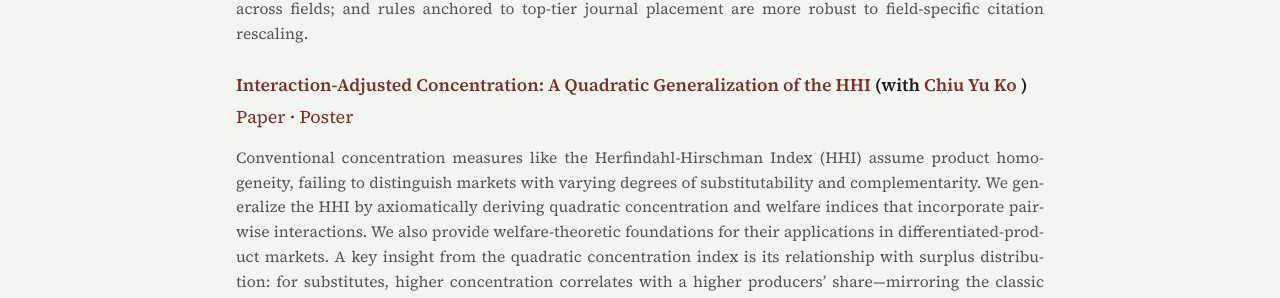
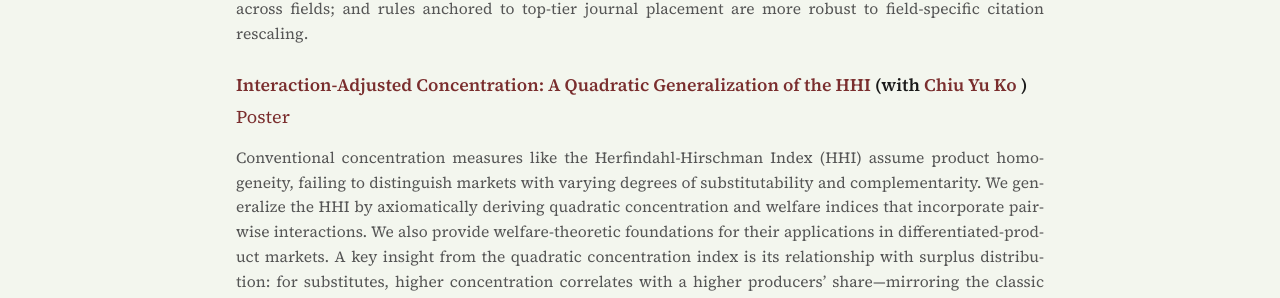
Before and after one commit to yangyi-deng/yangyi-deng.github.io, a Jekyll site: the page built from publications.html, in a window 1280 px wide and 1073 px high. Shown: the part 458-756 px from the top of the window. Built offline with Jekyll 4.4.1, drawn with Linux system fonts in a browser that asks for light colours.

Commit message:
Update publications.html

```diff
--- a/publications.html
+++ b/publications.html
@@ -69,19 +69,9 @@ hide_sidebar: true
           </p>
         {% endif %}
 
-        {% if pub.paperurl or pub.posterurl %}
+        {% if pub.posterurl %}
           <p class="paper-links">
-            {% if pub.paperurl %}
-              <a href="{{ pub.paperurl }}" target="_blank" rel="noopener">Paper</a>
-            {% endif %}
-
-            {% if pub.paperurl and pub.posterurl %}
-              <span class="paper-sep"> · </span>
-            {% endif %}
-
-            {% if pub.posterurl %}
-              <a href="{{ pub.posterurl }}" target="_blank" rel="noopener">Poster</a>
-            {% endif %}
+            <a href="{{ pub.posterurl }}" target="_blank" rel="noopener">Poster</a>
           </p>
         {% endif %}
 
```
